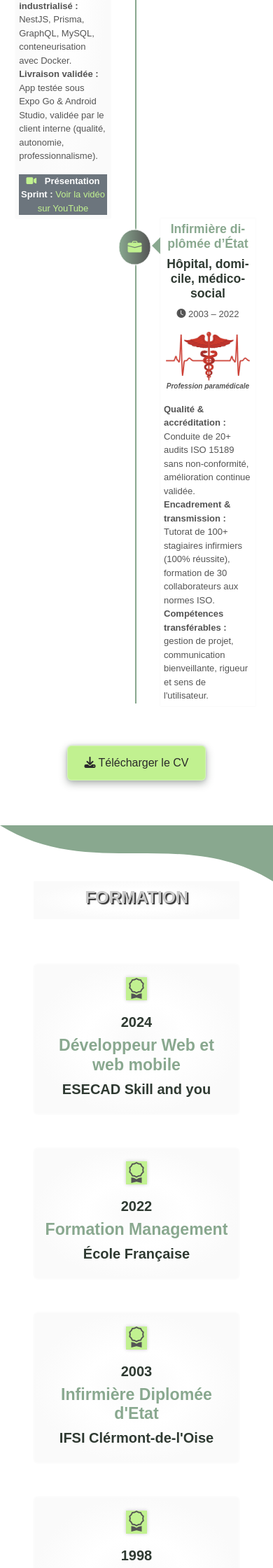
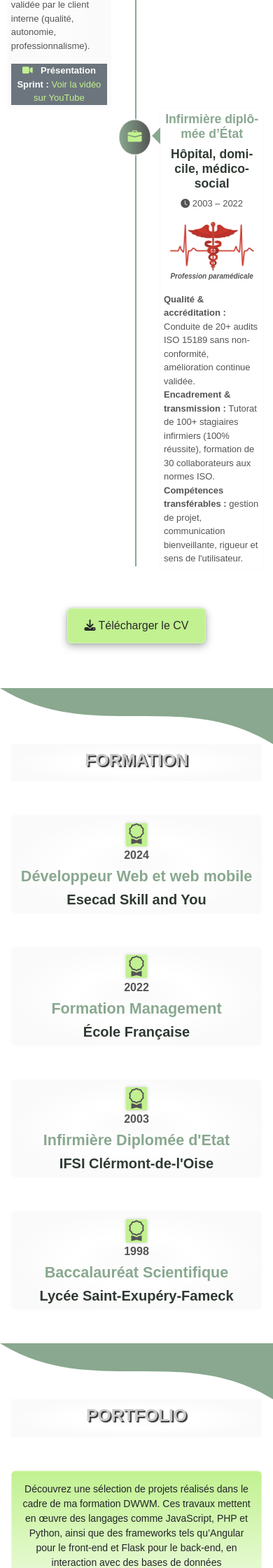
Before and after one commit to Lati04/portfolio, a PHP site: page /index.php?success=0 in a window 390 px wide. Shown: the part 3920-6160 px from the top of the page at 70% size. Run offline with PHP 8.4, Linux system fonts and the light colour scheme; the visitor is signed in with stand-in values (Sample User, id 1).

Commit message:
modification marge #about, #experience, mobile first, desktop

```diff
--- a/css/style.css
+++ b/css/style.css
@@ -10,10 +10,10 @@ body{
 h1, h2, h3, h4, h5, h6{
      font-weight: bold;
 }
-#experience h5, #formation h4, .carousel-inner ,  #formation h5{
+#experience h5, .carousel-inner,  #formation h5{
       color:  #2f3a32;
 }
-#experience h4, #formation .card-text h3, #recommendations h3, #skills h5{
+#experience h4, #formation .card-text h3, #recommendations h3, #skills h5, #formation h4{
       color: #89a88f;
 }
 #about h3{
@@ -97,9 +97,22 @@ section {
     }
 
 #contact {
-scroll-margin-top: 100px;
+      scroll-margin-top: 100px;
 }
-
+@media (min-width: 992px) {
+ #skills, #experience, #formation, #portfolio, #recommendations, #contact, #about .container-fluid{
+    padding-left: 48px !important;
+    padding-right: 48px !important;
+}
+ #contact{
+      padding-top: 48px !important;
+      padding-bottom: 48px !important;
+ }
+ .timeline{
+      padding-left: 9px !important;
+      padding-right: 9px !important;
+ }
+}
 /************************************ NAVBAR**********************************/
 .navbar{
       letter-spacing: 2px;
@@ -157,7 +170,7 @@ scroll-margin-top: 100px;
       background-color: transparent;
 }
 .image img {
-      max-width: 250px;
+      max-width: 200px;
       width: 100%;
       height: auto;
       opacity: 0;
@@ -280,12 +293,12 @@ color: #545454;
             font-size: 1.1rem;
           }
     }
-    .timeline {
+.timeline {
       position: relative;
       padding: 0;
       margin: 0;
       list-style: none;
-    }
+}
 
 .timeline:before {
       content: '';
@@ -446,7 +459,6 @@ text-decoration: underline;
       background: linear-gradient(#c1f190, #fff);
       border: none;
 }
-
 .badge span{
       color: #545454;
       background-color: #c1f190ff;
@@ -480,7 +492,7 @@ text-decoration: underline;
 /************************************* RECOMMENDATION *****************************/
 /* MOBILE FIRST */
 .carousel-inner {
-      min-height: 320px;
+      min-height: 340px;
     }
 @media (min-width: 576px) {
 .carousel-inner {
--- a/index.php
+++ b/index.php
@@ -98,7 +98,7 @@ unset($_SESSION['inputs'], $_SESSION['errors'], $_SESSION['submitted']);
 
   <section id="about" class="sparkle-bg">
   <div class="container-fluid py-5">
-    <div class="row align-items-center justify-content-around p-5 m-4 content box">
+    <div class="row align-items-center justify-content-around p-3 m-2 content box">
     <canvas id="networkCanvas"></canvas>
 
       <!-- Colonne photo -->
@@ -123,7 +123,7 @@ unset($_SESSION['inputs'], $_SESSION['errors'], $_SESSION['submitted']);
           <span class="word">junior</span>
         </h3>
 
-        <p class="about-intro hidden-on-load mt-4 px-2">
+        <p class="about-intro hidden-on-load mt-4">
           Reconversion assumée, passion revendiquée. Ce qui ne change pas ? Mon envie d’apprendre, d’agir, de créer et de bien faire.
           <br>
           Curieux·se d’en savoir plus ? Je vous emmène avec moi.
@@ -148,7 +148,7 @@ unset($_SESSION['inputs'], $_SESSION['errors'], $_SESSION['submitted']);
 
 
 <!--Section Compétences -->
-<section id="skills" class="px-5 pb-5">
+<section id="skills" class="px-3 pb-5">
   <div class="heading py-2 mb-5">
     <h2>Compétences</h2>
   </div>
@@ -337,12 +337,12 @@ unset($_SESSION['inputs'], $_SESSION['errors'], $_SESSION['submitted']);
 </div>
 
 <!--Section experience-->
-<section id="experience" class="px-5 pb-5">
+<section id="experience" class="px-3 pb-5">
   <div class="heading py-2 mb-5">
     <h2>Expérience Professionnelle</h2>
   </div>
 
-  <ul class="timeline px-1 py-3">
+  <ul class="timeline px-4 py-3">
     <!-- Développeuse Full Stack -->
     <li>
       <div class="timeline-badge"><span class="bi-briefcase-fill"></span></div>
@@ -428,55 +428,55 @@ unset($_SESSION['inputs'], $_SESSION['errors'], $_SESSION['submitted']);
 </div>
 
 <!--Section Formation-->
-<section id="formation" class="px-5 pb-5">
+<section id="formation" class="px-3 pb-5">
     <div class="heading py-2 mb-5">
       <h2>Formation</h2>
     </div>
 
-    <div class="row row-cols-1 row-cols-md-4 g-5 py-3">
+    <div class="row row-cols-1 row-cols-md-4 g-5">
       <div class="col formation-item hidden-on-load">
-        <div class="card h-100 formation-block pt-3">
+        <div class="card h-100 formation-block pt-2">
           <div class="badge"><span class="bi bi-award mx-auto"></span></div>
-          <div class="card-body">
-            <h5 class="card-title">2024</h5>
+          <div class="card-body p-0">
+            <h6 class="card-title">2024</h6>
             <div class="card-text">
-                <h3>Développeur Web et web mobile</h3>
-                <h5>ESECAD Skill and you</h5>
+                <h4>Développeur Web et web mobile</h4>
+                <h5>Esecad Skill and You</h5>
             </div>
           </div>
         </div>
       </div>
       <div class="col formation-item hidden-on-load">
-        <div class="card h-100 formation-block pt-3">
+        <div class="card h-100 formation-block pt-2">
           <div class="badge"><span class="bi bi-award mx-auto"></span></div>
-          <div class="card-body">
-            <h5 class="card-title">2022</h5>
+          <div class="card-body p-0">
+            <h6 class="card-title">2022</h6>
             <div class="card-text">
-              <h3>Formation Management</h3>
+              <h4>Formation Management</h4>
                 <h5>École Française</h5>
             </div>
           </div>
         </div>
       </div>
       <div class="col formation-item hidden-on-load">
-        <div class="card h-100 formation-block pt-3">
+        <div class="card h-100 formation-block pt-2">
         <div class="badge"><span class="bi bi-award mx-auto"></span></div>
-          <div class="card-body">
-            <h5 class="card-title">2003</h5>
+          <div class="card-body p-0">
+            <h6 class="card-title">2003</h6>
             <div class="card-text">
-              <h3>Infirmière Diplomée d'Etat</h3>
+              <h4>Infirmière Diplomée d'Etat</h4>
               <h5>IFSI Clérmont-de-l'Oise</h5>
             </div>
           </div>
         </div>
       </div>
       <div class="col formation-item hidden-on-load">
-        <div class="card h-100 formation-block pt-3">
+        <div class="card h-100 formation-block pt-2">
         <div class="badge"><span class="bi bi-award mx-auto"></span></div>
-          <div class="card-body">
-            <h5 class="card-title">1998</h5>
+          <div class="card-body p-0">
+            <h6 class="card-title">1998</h6>
             <div class="card-text">
-                <h3>Baccalauréat Scientifique</h3>
+                <h4>Baccalauréat Scientifique</h4>
                 <h5>Lycée Saint-Exupéry-Fameck</h5>
             </div>
           </div>
@@ -492,7 +492,7 @@ unset($_SESSION['inputs'], $_SESSION['errors'], $_SESSION['submitted']);
   </div>
 
 <!--Section Portfolio -->
-<section id="portfolio" class="px-5 pb-5">
+<section id="portfolio" class="px-3 pb-5">
     <div class="heading py-2 mb-5">
       <h2>portfolio</h2>
     </div>
@@ -612,7 +612,7 @@ unset($_SESSION['inputs'], $_SESSION['errors'], $_SESSION['submitted']);
   </svg>
 </div>
 
-<section id="recommendations" class="px-5 pb-3">
+<section id="recommendations" class="px-3 pb-3">
   <div class="heading py-2 mb-5">
     <h2 class="text-center">Références & Recommandations</h2>
   </div>
@@ -675,11 +675,10 @@ unset($_SESSION['inputs'], $_SESSION['errors'], $_SESSION['submitted']);
   </div>
 </section>
 
-
 <div class="divider black mx-auto mb-5"></div>
 
 <!-- Section Contact -->
-<section id="contact" class="p-5">
+<section id="contact" class="p-3">
     <div id="toast-container"  class="d-flex align-items-center justify-content-center mb-3">
           <?php if (isset($_GET['success']) && $justSubmitted): ?>
             <div class="custom-toast <?= $_GET['success'] == 1 ? 'success' : 'error' ?>" role="alert">
@@ -688,6 +687,7 @@ unset($_SESSION['inputs'], $_SESSION['errors'], $_SESSION['submitted']);
             </div>
           <?php endif; ?>
     </div>
+
   <div class="heading py-2 mb-5">
     <h2>Contactez-moi</h2>
   </div>
```
